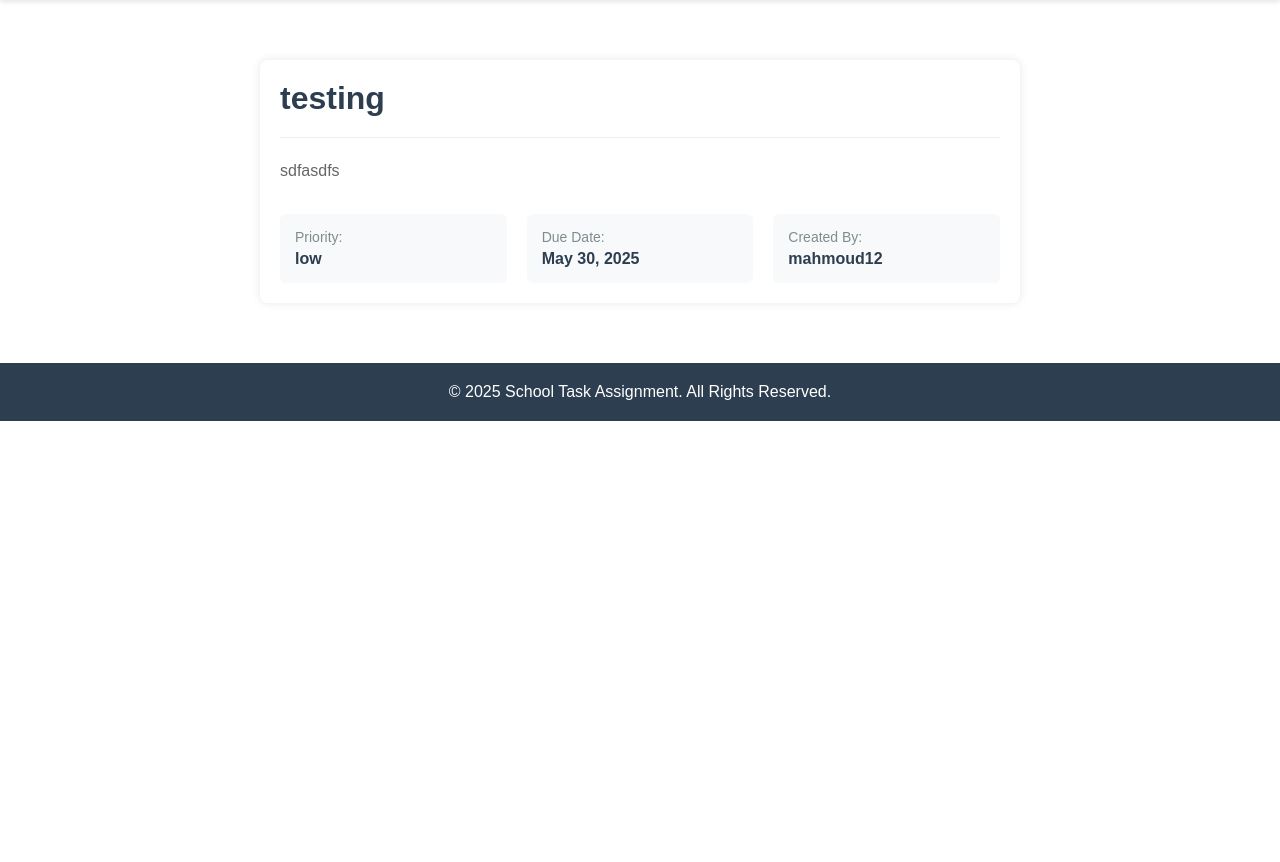
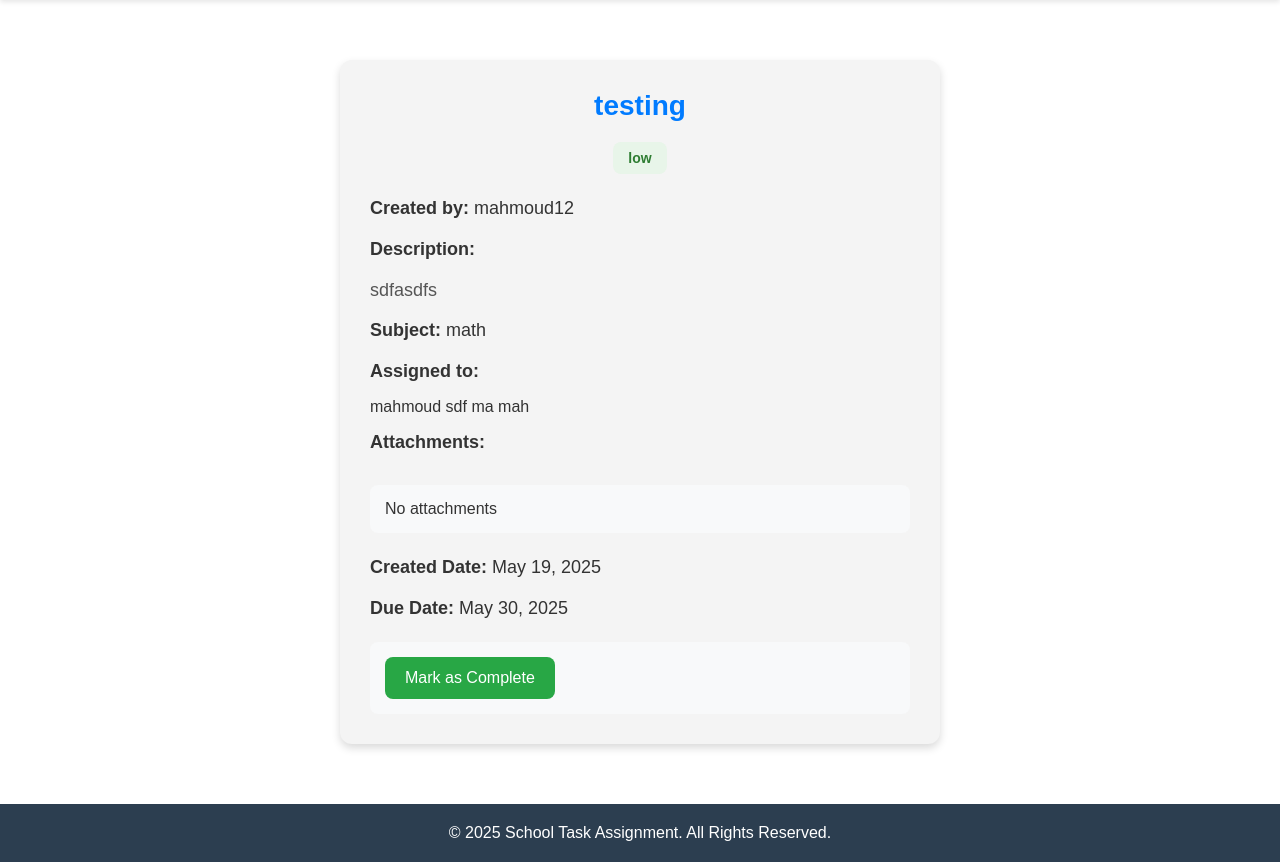
Before and after one commit to MahmoudHesham1350/School_Tasks_Website, a Django app: page /tasks/5/ in a window 1280 px wide. Shown: the part 64-926 px from the top of the page. Before the commit the page ends 485 px from the top, so only its background shows below. Run offline with Django 5.2, Linux system fonts and the light colour scheme; a user stored in the database is signed in; data comes from the database, SQL or seed files in the repository; both versions use the stored data as it was after the commit; some web fonts are replaced.

Commit message:
some more changes

```diff
--- a/school_tasks/dashboards/templates/dashboards/adminDashboard.html
+++ b/school_tasks/dashboards/templates/dashboards/adminDashboard.html
@@ -8,7 +8,6 @@
     <link rel="stylesheet" href="{% static 'dashboards/css/profile.css' %}">
     <link rel="stylesheet" href="{% static 'dashboards/css/main.css' %}">
     <link rel="stylesheet" href="{% static 'dashboards/css/dashboardTasks.css' %}">
-    <script src="{% static 'dashboards/js/adminDashboard.js' %}" defer></script>
 {% endblock %}
 
 {% block content %}
@@ -20,7 +19,7 @@
             </header>
             <div class="profile-body">
                 <img src="{% static 'images/default-profile.png' %}" alt="Profile Picture" class="profile-picture">
-                <h2 class="profile-name">{{ user.get_full_name }}</h2>
+                <h2 class="profile-name">{{ user.username }}</h2>
                 <p class="profile-bio">Administrator</p>
                 <div class="button-container">
                     <a href="{% url 'tasks' %}" class="dashboard-btn">View All Tasks</a>
@@ -42,7 +41,7 @@
                             <span>Due: {{ task.due_date|date:"M d, Y" }}</span>
                             <span>Status: {{ task.status }}</span>
                         </div>
-                        <a href="{% url 'task-detail' task.id %}" class="view-task-btn">View Details</a>
+                        <a href="{% url 'task_detail' task.id %}" class="view-task-btn">View Details</a>
                     </div>
                     {% endfor %}
                 {% else %}
--- a/school_tasks/dashboards/templates/dashboards/teacherDashboard.html
+++ b/school_tasks/dashboards/templates/dashboards/teacherDashboard.html
@@ -7,7 +7,7 @@
     <link rel="stylesheet" href="{% static 'dashboards/css/dashboard.css' %}">
     <link rel="stylesheet" href="{% static 'dashboards/css/profile.css' %}">
     <link rel="stylesheet" href="{% static 'dashboards/css/main.css' %}">
-    <script src="{% static 'dashboards/js/teacherDashboard.js' %}" defer></script>
+    <link rel="stylesheet" href="{% static 'dashboards/css/dashboardTasks.css' %}">
 {% endblock %}
 
 {% block content %}
@@ -19,7 +19,7 @@
             </header>
             <div class="profile-body">
                 <img src="{% static 'images/default-profile.png' %}" alt="Profile Picture" class="profile-picture">
-                <h2 class="profile-name">{{ user.get_full_name }}</h2>
+                <h2 class="profile-name">{{ user.username }}</h2>
                 <p class="profile-bio">Teacher</p>
                 <div class="button-container">
                     <a href="{% url 'tasks' %}" class="dashboard-btn">View All Tasks</a>
@@ -40,7 +40,7 @@
                             <span>Due: {{ task.due_date|date:"M d, Y" }}</span>
                             <span>Status: {{ task.status }}</span>
                         </div>
-                        <a href="{% url 'task-detail' task.id %}" class="view-task-btn">View Details</a>
+                        <a href="{% url 'task_detail' task.id %}" class="view-task-btn">View Details</a>
                     </div>
                     {% endfor %}
                 {% else %}
--- a/school_tasks/tasks/static/tasks/css/taskDetails.css
+++ b/school_tasks/tasks/static/tasks/css/taskDetails.css
@@ -1,129 +1,178 @@
 .container {
-    max-width: 800px;
-    margin: 40px auto;
-    padding: 20px;
+    font-family: Arial, sans-serif;
+    color: #333;
+    display: flex;
+    justify-content: center;
+    align-items: center;
+    min-height: 90vh;
+    margin: 0;
+    max-width: 1000px;
+    margin: 30px auto;
+    padding: 30px;
+    flex: 1;
 }
 
+
 .task-container {
-    background-color: #fff;
-    border-radius: 8px;
-    box-shadow: 0 0 10px rgba(0,0,0,0.1);
-    padding: 20px;
+    background-color: #f4f4f4;
+    padding: 30px;
+    border-radius: 12px;
+    width: 600px;
+    box-shadow: 0 4px 8px rgba(0, 0, 0, 0.15);
 }
 
-.task-header {
-    display: flex;
-    justify-content: space-between;
-    align-items: center;
+
+.task-title {
+    color: #007bff;
+    font-size: 28px;
+    font-weight: bold;
     margin-bottom: 20px;
-    padding-bottom: 20px;
-    border-bottom: 1px solid #eee;
+    text-align: center;
 }
 
-.task-header h1 {
-    color: #2c3e50;
-    margin: 0;
+
+.task-details p {
+    margin: 12px 0;
+    font-size: 18px;
+    line-height: 1.6;
 }
 
-.task-actions {
-    display: flex;
-    gap: 10px;
+
+.description {
+    color: #555;
+    font-size: 18px;
+    line-height: 1.6;
+    margin: 15px 0;
 }
 
-.edit-btn, .delete-btn {
-    padding: 8px 16px;
-    border-radius: 4px;
+
+.attachments {
+    margin-top: 20px;
+    display: flex;
+    flex-direction: column;
+    gap: 15px;
+}
+
+.attachment {
+    background-color: #f8f9fa;
+    padding: 15px;
+    border-radius: 8px;
+    margin: 8px 0;
+    font-size: 16px;
+}
+
+.attachment a {
+    color: #007bff;
+    text-decoration: none;
+    font-size: 16px;
+}
+
+.attachment a:hover {
+    text-decoration: underline;
+}
+
+
+.buttons {
+    margin-top: 25px;
+    display: flex;
+    justify-content: center;
+    gap: 15px;
+}
+
+button {
     border: none;
+    padding: 12px 20px;
+    color: white;
     cursor: pointer;
-    font-size: 14px;
-    display: inline-flex;
-    align-items: center;
-    gap: 5px;
-    text-decoration: none;
+    border-radius: 8px;
+    font-size: 16px;
+    font-weight: 500;
 }
 
 .edit-btn {
-    background-color: #3498db;
-    color: white;
+    background-color: #28a745;
 }
 
 .edit-btn:hover {
-    background-color: #2980b9;
+    background-color: #218838;
 }
 
 .delete-btn {
-    background-color: #e74c3c;
-    color: white;
+    background-color: #dc3545;
 }
 
 .delete-btn:hover {
-    background-color: #c0392b;
+    background-color: #c82333;
 }
 
-.description {
-    color: #666;
-    line-height: 1.6;
-    margin-bottom: 30px;
+/* New styles for completion features */
+.task-meta {
+    display: flex;
+    justify-content: center;
+    gap: 15px;
+    margin: 0 0 20px 0;
 }
 
-.task-metadata {
-    display: grid;
-    grid-template-columns: repeat(auto-fit, minmax(200px, 1fr));
-    gap: 20px;
-}
-
-.info-item {
-    padding: 15px;
-    background-color: #f8f9fa;
-    border-radius: 6px;
-}
-
-.info-item .label {
-    color: #7f8c8d;
+.priority-badge,
+.status-badge {
+    display: inline-block;
+    padding: 8px 15px;
+    border-radius: 8px;
     font-size: 14px;
-    display: block;
-    margin-bottom: 5px;
-}
-
-.info-item .value {
-    color: #2c3e50;
     font-weight: bold;
 }
 
-.priority-high {
-    color: #e74c3c;
+.priority-badge.high {
+    background-color: #ffebee;
+    color: #c62828;
 }
 
-.priority-medium {
-    color: #f39c12;
+.priority-badge.medium {
+    background-color: #fff3e0;
+    color: #ef6c00;
 }
 
-.priority-low {
-    color: #27ae60;
+.priority-badge.low {
+    background-color: #e8f5e9;
+    color: #2e7d32;
 }
 
-.teacher-tag {
-    display: inline-block;
-    padding: 4px 8px;
-    background-color: #3498db;
-    color: white;
-    border-radius: 4px;
-    margin: 2px;
-    font-size: 12px;
+.status-badge {
+    background-color: #e3f2fd;
+    color: #1565c0;
 }
 
-@media (max-width: 768px) {
-    .task-header {
-        flex-direction: column;
-        gap: 15px;
-        text-align: center;
-    }
+.completion-status {
+    background-color: #f8f9fa;
+    padding: 15px;
+    border-radius: 8px;
+    margin: 20px 0 0 0;
+}
 
-    .task-actions {
-        justify-content: center;
-    }
+.completion-status ul {
+    list-style: none;
+    padding: 0;
+    margin: 10px 0 0 0;
+}
 
-    .task-metadata {
-        grid-template-columns: 1fr;
-    }
+.completion-status li {
+    padding: 5px 0;
+    color: #333;
+    font-size: 16px;
 }
+
+.complete-btn {
+    background-color: #28a745;
+}
+
+.complete-btn:hover {
+    background-color: #218838;
+}
+
+.complete-btn.completed {
+    background-color: #6c757d;
+}
+
+.complete-btn.completed:hover {
+    background-color: #5a6268;
+}
--- a/school_tasks/tasks/static/tasks/css/taskList.css
+++ b/school_tasks/tasks/static/tasks/css/taskList.css
@@ -20,7 +20,6 @@
     display: flex;
     flex-direction: column;
     justify-content: flex-start;
-    align-items: center;
 }
 
 .title {
@@ -40,6 +39,7 @@
     padding: 10px 20px;
     border-radius: 5px;
     text-decoration: none;
+    align-self: center;
     transition: background-color 0.3s;
 }
 
@@ -153,6 +153,7 @@
     background-color: #f8f9fa;
     border-radius: 8px;
     margin-top: 20px;
+    align-self: center;
 }
 
 @media screen and (max-width: 768px) {
--- a/school_tasks/tasks/templates/tasks/taskDetail.html
+++ b/school_tasks/tasks/templates/tasks/taskDetail.html
@@ -12,49 +12,68 @@
 <div class="container">
     <div class="task-container">
         <div class="task-header">
-            <h1>{{ task.title }}</h1>
+            <h2 class="task-title">{{ task.title }}</h2>
             {% if user.is_authenticated and user == task.creator %}
             <div class="task-actions">
-                <a href="{% url 'update_task' task.id %}" class="edit-btn">
-                    <i class="fas fa-edit"></i> Edit
-                </a>
-                <form method="POST" action="{% url 'delete_task' task.id %}" class="delete-form">
+                <a href="{% url 'update_task' task.id %}" class="edit-btn">Edit</a>
+                <form method="POST" action="{% url 'delete_task' task.id %}" class="delete-form" style="display: inline;">
                     {% csrf_token %}
-                    <button class="delete-btn">
-                        <i class="fas fa-trash"></i> Delete
-                    </button>
+                    <button class="delete-btn">Delete</button>
                 </form>
             </div>
             {% endif %}
         </div>
 
-        <div class="task-info">
+        <div class="task-meta">
+            <span class="priority-badge {{ task.priority|lower }}">{{ task.priority }}</span>
+        </div>
+
+        <div class="task-details">
+            <p><strong>Created by:</strong> {{ task.creator.username }}</p>
+            <p><strong>Description:</strong></p>
             <p class="description">{{ task.description }}</p>
 
-            <div class="task-metadata">
-                <div class="info-item">
-                    <span class="label">Priority:</span>
-                    <span class="value priority-{{ task.priority|lower }}">{{ task.priority }}</span>
-                </div>
-                <div class="info-item">
-                    <span class="label">Due Date:</span>
-                    <span class="value">{{ task.due_date }}</span>
-                </div>
-                <div class="info-item">
-                    <span class="label">Created By:</span>
-                    <span class="value">{{ task.creator.username }}</span>
-                </div>
-                {% if task.assigned_to.all %}
-                <div class="info-item">
-                    <span class="label">Assigned To:</span>
-                    <div class="value">
-                        {% for teacher in task.assigned_to.all %}
-                        <span class="teacher-tag">{{ teacher.username }}</span>
-                        {% endfor %}
+            <p><strong>Subject:</strong> {{ task.subject }}</p>
+
+            <p><strong>Assigned to:</strong></p>
+            <div class="assigned-teachers">
+                {% for assignment in task.assignments.all %}
+                    <span class="teacher-tag">{{ assignment.teacher.username }}</span>
+                {% endfor %}
+            </div>
+
+            <p><strong>Attachments:</strong></p>
+            <div class="attachments">
+                {% if task.files %}
+                    <div class="attachment">
+                        📄 <a href="{{ task.files.url }}">{{ task.files.name }}</a>
                     </div>
-                </div>
+                {% else %}
+                    <div class="attachment">No attachments</div>
                 {% endif %}
             </div>
+
+            <p><strong>Created Date:</strong> {{ task.created_at|date:"M d, Y" }}</p>
+            <p><strong>Due Date:</strong> {{ task.due_date|date:"M d, Y" }}</p>
+
+            {% if user.role == 'teacher' %}
+                {% for assignment in task.assignments.all %}
+                    {% if assignment.teacher == user %}
+                        <div class="completion-status">
+                            <form method="POST" action="{% url 'complete_task' task.id %}">
+                                {% csrf_token %}
+                                <button class="complete-btn {% if assignment.is_completed %}completed{% endif %}">
+                                    {% if assignment.is_completed %}
+                                        Mark as Incomplete
+                                    {% else %}
+                                        Mark as Complete
+                                    {% endif %}
+                                </button>
+                            </form>
+                        </div>
+                    {% endif %}
+                {% endfor %}
+            {% endif %}
         </div>
     </div>
 </div>
--- a/school_tasks/tasks/urls.py
+++ b/school_tasks/tasks/urls.py
@@ -8,4 +8,5 @@ urlpatterns = [
     path('<int:task_id>/', views.task_detail, name='task_detail'),
     path('<int:task_id>/update/', views.update_task, name='update_task'),
     path('<int:task_id>/delete/', views.delete_task, name='delete_task'),
+    path('task/<int:task_id>/complete/', views.complete_task, name='complete_task'),
 ]
--- a/school_tasks/tasks/views.py
+++ b/school_tasks/tasks/views.py
@@ -1,8 +1,9 @@
-from django.shortcuts import render, redirect
+from django.shortcuts import render, redirect, get_object_or_404
 from .models import Task, Assigned
 from .forms import TaskForm
 from django.contrib.auth.decorators import login_required
 from users.authorization import admin_only
+from django.utils import timezone
 
 
 # Create your views here.
@@ -10,8 +11,8 @@ from users.authorization import admin_only
 def tasks(request):
     if request.method == 'GET':
         if request.user.role == 'teacher':
-            tasks = Assigned.objects.filter(teacher=request.user).prefetch_related('task').all()
-            tasks = [task.task for task in tasks]
+            tasks = Task.objects.filter(assignments__teacher=request.user).all()
+            print(tasks)
         elif request.user.role == 'admin':
             tasks = Task.objects.filter(creator=request.user).all()
         return render(request, 'tasks/listTasks.html', {'tasks': tasks})
@@ -25,9 +26,6 @@ def create_task(request):
 
     elif request.method == 'POST':
         form = TaskForm(data=request.POST)
-        print(request.POST)
-        print(form.is_valid())
-        print(form.errors)
         if form.is_valid():
             task = form.save(commit=False)
             task.creator = request.user
@@ -66,3 +64,15 @@ def delete_task(request, task_id):
             return redirect('404')
         task.delete()
         return redirect('tasks')
+
+@login_required(login_url='login')
+def complete_task(request, task_id):
+    if request.method == 'POST':
+        task = get_object_or_404(Task, id=task_id)
+        assignment = get_object_or_404(Assigned, task=task, teacher=request.user)
+
+        assignment.is_completed = not assignment.is_completed
+        assignment.completed_at = timezone.now() if assignment.is_completed else None
+        assignment.save()
+
+        return redirect('task_detail', task_id=task_id)
--- a/school_tasks/templates/base.html
+++ b/school_tasks/templates/base.html
@@ -25,8 +25,10 @@
             <div class="rightSec" id="rightSec">
                 {% if user.is_authenticated %}
                     <a class="links" href="{% url 'home' %}">Home</a>
-                    {% if user.is_staff %}
-                        <a class="links" href="{% url 'admin:index' %}">Dashboard</a>
+                    {% if user.role == "admin" %}
+                        <a class="links" href="{% url 'admin_dashboard' %}">Dashboard</a>
+                    {% elif user.role == "teacher" %}
+                        <a class="links" href="{% url 'teacher_dashboard' %}">Dashboard</a>
                     {% endif %}
                     <a class="links" href="{% url 'logout' %}">Logout</a>
                 {% else %}
```
Also changed, not shown: school_tasks/dashboards/static/dashboards/js/adminDashboard.js (deleted, +0 -41 lines), school_tasks/dashboards/static/dashboards/js/teacherDashboard.js (deleted, +0 -58 lines), school_tasks/dashboards/views.py (+8 -3 lines), school_tasks/tasks/forms.py (+20 -10 lines), school_tasks/tasks/templates/tasks/listTasks.html (+6 -6 lines), school_tasks/db.sqlite3.
